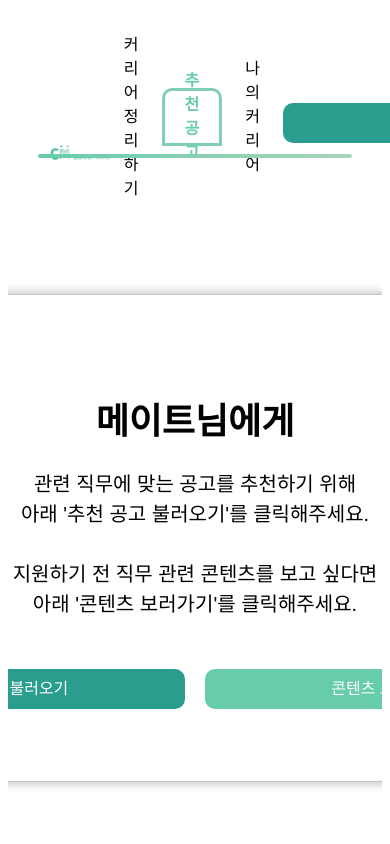
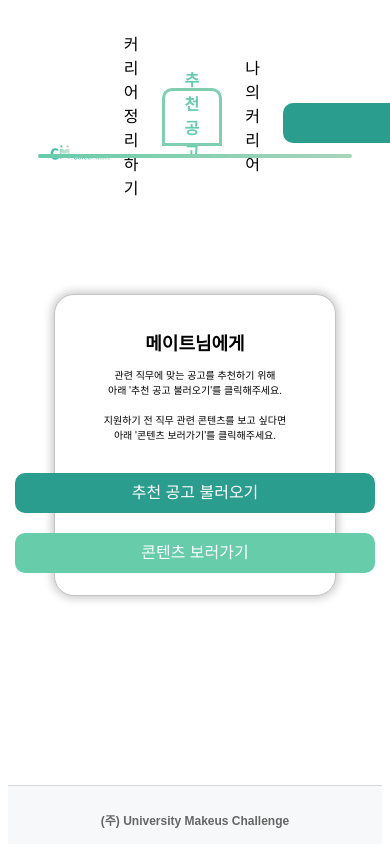
Before and after one commit to Career-Mate/Web, a React (Vite) app: page /recommend in a window 390 px wide. Shown: the top 844 px of the page. Built offline with nearby package versions, Linux system fonts and the light colour scheme; no server answers; a web font is replaced by a local one.

Commit message:
feature: infoContainer 반응형

```diff
--- a/src/components/common/InfoContainer/InfoContainer.jsx
+++ b/src/components/common/InfoContainer/InfoContainer.jsx
@@ -12,6 +12,8 @@ const InfoContainer = ({
     showTitleText = false,
     mainText,
     detailText,
+    mainFontSize,
+    detailFontSize,
     buttons = [],
 }) => {
     return (
@@ -24,16 +26,17 @@ const InfoContainer = ({
             {showTitleText && <S.TitleText $top={top}>프로필 설정하기</S.TitleText>}
 
             <S.ContentWrapper>
-                {mainText && <S.MainText>{mainText}</S.MainText>}
-                {detailText && <S.DetailText>{detailText}</S.DetailText>}
+                {mainText && <S.MainText $mainFontSize={mainFontSize}>{mainText}</S.MainText>}
+                {detailText && <S.DetailText $detailFontSize={detailFontSize}>{detailText}</S.DetailText>}
 
                 {buttons.length > 0 && (
                     <S.ButtonWrapper>
-                        {buttons.map(({ text, width, height, backgroundColor, padding, onClick }, index) => (
+                        {buttons.map(({ text, width, height, fontSize, backgroundColor, padding, onClick }, index) => (
                             <SquareButton
                                 key={index}
                                 width={width}
                                 height={height}
+                                fontSize={fontSize}
                                 backgroundColor={backgroundColor}
                                 padding={padding}
                                 onClick={onClick}
--- a/src/components/common/InfoContainer/styled/styled.js
+++ b/src/components/common/InfoContainer/styled/styled.js
@@ -78,15 +78,15 @@ export const TextWrapper = styled.div`
 `;
 
 export const MainText = styled.h2`
-    font-size: 36px;
-    font-weight: 600;
+    font-size: ${(props) => props.$mainFontSize || '24px'};
+    font-weight: 700;
     color: #000;
     text-align: center;
     margin-bottom: 0px;
 `;
 
 export const DetailText = styled.p`
-    font-size: 20px;
+    font-size: ${(props) => props.$detailFontSize || '16px'};
     font-weight: 400;
     color: #000;
     text-align: center;
@@ -100,4 +100,6 @@ export const ButtonWrapper = styled.div`
     gap: 20px;
     width: 100%;
     margin-top: 30px;
+    flex-wrap: wrap;
+    margin-top: 10px;
 `;
--- a/src/pages/Career/CareerMainPage/CareerMainPage.jsx
+++ b/src/pages/Career/CareerMainPage/CareerMainPage.jsx
@@ -1,4 +1,4 @@
-import { useState, useRef } from 'react';
+import { useState, useRef, useEffect } from 'react';
 import { useNavigate } from 'react-router-dom';
 import searchIcon from '../../../assets/MainPage/search.svg';
 import InfoContainer from '../../../components/common/InfoContainer/InfoContainer';
@@ -33,6 +33,60 @@ const CareerMainPage = () => {
 
     const isMobileScreen = useIsMobileScreen();
 
+    const [containerStyle, setContainerStyle] = useState({
+        width: '590px',
+        height: '313px',
+        mainFontSize: '24px',
+        detailFontSize: '16px',
+        buttonWidth: '375px',
+        buttonHeight: '60px',
+        buttonFontSize: '18px',
+    });
+
+    useEffect(() => {
+        const handleResize = () => {
+            let newStyle;
+            if (window.innerWidth <= 390) {
+                newStyle = {
+                    width: '260px',
+                    height: '221px',
+                    mainFontSize: '18px',
+                    detailFontSize: '10px',
+                    buttonWidth: '213px',
+                    buttonHeight: '39px',
+                    buttonFontSize: '14px',
+                };
+            } else if (window.innerWidth <= 1024) {
+                newStyle = {
+                    width: '556px',
+                    height: '405px',
+                    mainFontSize: '30px',
+                    detailFontSize: '18px',
+                    buttonWidth: '375px',
+                    buttonHeight: '60px',
+                    buttonFontSize: '20px',
+                };
+            } else {
+                newStyle = {
+                    width: '590px',
+                    height: '313px',
+                    mainFontSize: '24px',
+                    detailFontSize: '16px',
+                    buttonWidth: '372px',
+                    buttonHeight: '57px',
+                    buttonFontSize: '18px',
+                };
+            }
+
+            setContainerStyle(newStyle);
+        };
+
+        window.addEventListener('resize', handleResize);
+        handleResize();
+
+        return () => window.removeEventListener('resize', handleResize);
+    }, []);
+
     return (
         <S.CareerMainPageWrapper>
             <S.SearchIcon>
@@ -41,19 +95,22 @@ const CareerMainPage = () => {
 
             <InfoContainer
                 type="contentOnly"
-                width="655px"
-                height="405px"
+                width={containerStyle.width}
+                height={containerStyle.height}
                 top="0px"
                 showLogo={false}
                 showTitleText={false}
                 mainText={`${user.user.name} 메이트님에게`}
                 detailText={`관심 직무에 맞는 템플릿을 제공하기 위해 프로필 분석이 필요해요!
                 아래 '내 프로필 분석하기'를 클릭해주세요.`}
+                $mainFontSize={containerStyle.mainFontSize}
+                $detailFontSize={containerStyle.detailFontSize}
                 buttons={[
                     {
                         text: '내 프로필 분석하기',
-                        width: '375px',
-                        height: '60px',
+                        width: containerStyle.buttonWidth,
+                        height: containerStyle.buttonHeight,
+                        fontSize: containerStyle.buttonFontSize,
                         backgroundColor: 'deepgreen',
                         onClick: handleButtonClick,
                     },
--- a/src/pages/Recommend/RecommnedMainPage/RecommendMainPage.jsx
+++ b/src/pages/Recommend/RecommnedMainPage/RecommendMainPage.jsx
@@ -5,7 +5,7 @@ import { useEffect, useState, useRef } from 'react';
 import { useProfilePopup } from '../../../hooks/useProfile';
 import ProfilePopup from '../../../components/common/Popups/ProfilePopup/ProfilePopup';
 import { useAuthStore } from '../../../store/authStore';
-import MobileLoadingPopupt from '../../../components/common/Popups/MobileLoadingPopup/MobileLoadingPopup';
+import MobileLoadingPopup from '../../../components/common/Popups/MobileLoadingPopup/MobileLoadingPopup';
 import useIsMobileScreen from '../../../hooks/useIsMobileScreen';
 
 const RecommendMainPage = () => {
@@ -30,13 +30,69 @@ const RecommendMainPage = () => {
     };
 
     const isMobileScreen = useIsMobileScreen();
+    console.log(window.innerWidth);
+    console.log(isMobileScreen);
+
+    const [containerStyle, setContainerStyle] = useState({
+        width: '768px',
+        height: '486px',
+        mainFontSize: '36px',
+        detailFontSize: '20px',
+        buttonWidth: '327px',
+        buttonHeight: '57px',
+        buttonFontSize: '18px',
+    });
+
+    useEffect(() => {
+        const handleResize = () => {
+            let newStyle;
+            if (window.innerWidth <= 390) {
+                newStyle = {
+                    width: '280px',
+                    height: '300px',
+                    mainFontSize: '18px',
+                    detailFontSize: '10px',
+                    buttonWidth: '213px',
+                    buttonHeight: '39px',
+                    buttonFontSize: '14px',
+                };
+            } else if (window.innerWidth <= 1024) {
+                newStyle = {
+                    width: '574px',
+                    height: '411px',
+                    mainFontSize: '30px',
+                    detailFontSize: '18px',
+                    buttonWidth: '226px',
+                    buttonHeight: '46px',
+                    buttonFontSize: '18px',
+                };
+            } else {
+                newStyle = {
+                    width: '768px',
+                    height: '486px',
+                    mainFontSize: '36px',
+                    detailFontSize: '20px',
+                    buttonWidth: '327px',
+                    buttonHeight: '57px',
+                    buttonFontSize: '18px',
+                };
+            }
+
+            setContainerStyle(newStyle);
+        };
+
+        window.addEventListener('resize', handleResize);
+        handleResize();
+
+        return () => window.removeEventListener('resize', handleResize);
+    }, []);
 
     return (
         <>
             <InfoContainer
                 type="contentOnly"
-                width="768px"
-                height="486px"
+                width={containerStyle.width}
+                height={containerStyle.height}
                 top="271px"
                 showLogo={false}
                 showTitleText={false}
@@ -46,11 +102,14 @@ const RecommendMainPage = () => {
 
                     지원하기 전 직무 관련 콘텐츠를 보고 싶다면
                     아래 '콘텐츠 보러가기'를 클릭해주세요.`}
+                mainFontSize={containerStyle.mainFontSize}
+                detailFontSize={containerStyle.detailFontSize}
                 buttons={[
                     {
                         text: '추천 공고 불러오기',
-                        width: '327px',
-                        height: '60px',
+                        width: containerStyle.buttonWidth,
+                        height: containerStyle.buttonHeight,
+                        fontSize: containerStyle.buttonFontSize,
                         backgroundColor: 'deepgreen',
                         onClick: () => {
                             handleOpenPopup();
@@ -58,8 +117,9 @@ const RecommendMainPage = () => {
                     },
                     {
                         text: '콘텐츠 보러가기',
-                        width: '327px',
-                        height: '60px',
+                        width: containerStyle.buttonWidth,
+                        height: containerStyle.buttonHeight,
+                        fontSize: containerStyle.buttonFontSize,
                         backgroundColor: 'green',
                         onClick: () => {
                             navigate('/recommend/content');
@@ -69,7 +129,7 @@ const RecommendMainPage = () => {
             />
             {isPopupOpen &&
                 (isMobileScreen ? (
-                    <MobileLoadingPopupt
+                    <MobileLoadingPopup
                         userName={user.name}
                         interestJob={user.job}
                         type="jobOpening"
```
